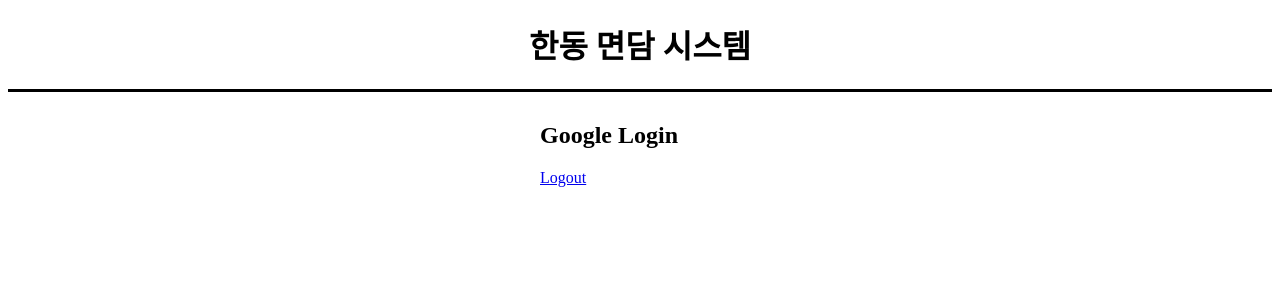
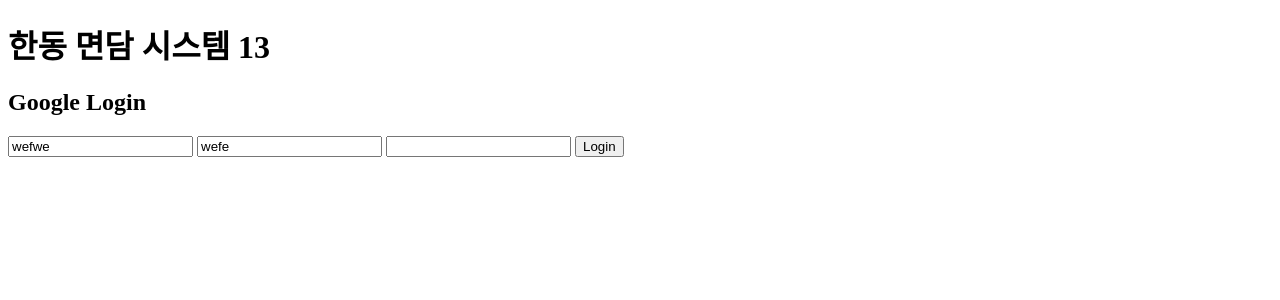
Before and after one commit to 21300506kihyun/hguMMS, a PHP site: page /hguMMS/login.html in a window 1280 px wide. Shown: the top 300 px of the page. Run offline with PHP 8.4, Linux system fonts and the light colour scheme; some libraries are stand-ins or nearby versions.

Commit message:
login 하고 정보 넘기기

```diff
--- a/html/hguMMS/hgumms_css.css
+++ /dev/null
@@ -1,18 +0,0 @@
-
- .header {
-   border-bottom : 3px solid black;
- }
- #title {
-   text-align: center;
- }
- .container{
-   padding: 10px;
-   width: 200px;
-   margin: 0 auto;
- }
- .g-signin2{
-   width : 200px;
- }
-.logout {
-  margin-top: 100px;
-}
--- a/html/hguMMS/login.html
+++ /dev/null
@@ -1,24 +0,0 @@
-<!DOCTYPE html>
-<html lang="en" dir="ltr">
-  <head>
-    <meta name="google-signin-scope" content="profile email">
-    <meta name="google-signin-client_id" content="493425768498-uasnr9m32vcs4tksloc6lj6fq6493goi.apps.googleusercontent.com">
-    <script src="https://apis.google.com/js/platform.js" async defer></script>
-    <meta charset="utf-8">
-    <script type="text/javascript" src ="script.js"></script>
-    <link rel = "stylesheet" href = "hgumms_css.css"/>
-    <title>handongMMS</title>
-  </head>
-
-  <body>
-    <div class = "header">
-      <h1 id = "title"> 한동 면담 시스템 </h1>
-    </div>
-    <div class = "container">
-      <h2> Google Login </h2>
-      <div class="g-signin2" data-onsuccess="onSignIn"></div>
-      <a class = "logout" href="#" onclick="signOut();">Logout</a>
-    </div>
-
-  </body>
-</html>
--- a/html/hguMMS/script.js
+++ /dev/null
@@ -1,21 +0,0 @@
-
-    function onSignIn(googleUser) {
-      // Useful data for your client-side scripts:
-      var profile = googleUser.getBasicProfile();
-      console.log("ID: " + profile.getId()); // Don't send this directly to your server!
-      console.log('Full Name: ' + profile.getName());
-      console.log('Given Name: ' + profile.getGivenName());
-      console.log('Family Name: ' + profile.getFamilyName());
-      console.log("Image URL: " + profile.getImageUrl());
-      console.log("Email: " + profile.getEmail());
-
-      // The ID token you need to pass to your backend:
-      var id_token = googleUser.getAuthResponse().id_token;
-      console.log("ID Token: " + id_token);
-    }
-    function signOut() {
-      var auth2 = gapi.auth2.getAuthInstance();
-      auth2.signOut().then(function () {
-        console.log('User signed out.');
-      });
-    }
--- /dev/null
+++ b/html/login.html
@@ -0,0 +1,50 @@
+
+<!DOCTYPE html>
+<html lang="en" dir="ltr">
+  <head>
+    <meta name="google-signin-scope" content="profile email">
+    <meta name="google-signin-client_id" content="924098158115-3oevbe0lurkhouu0fb98br6paj7i5e1a.apps.googleusercontent.com">
+    <script src="https://apis.google.com/js/platform.js" async defer></script>
+    <meta charset="utf-8">
+    <script type="text/javascript" src ="../JS/script.js"></script>
+    <link rel = "stylesheet" href = "../CSS/hgumms_css.css"/>
+    <title>handongMMS</title>
+
+  </head>
+
+  <body>
+    <div class = "header">
+      <h1 id = "title"> 한동 면담 시스템 13</h1>
+    </div>
+    <div class = "container">
+      <h2> Google Login </h2>
+      <div class="g-signin2" data-onsuccess="onSignIn" data-theme="dark">
+        <script>
+          function onSignIn(googleUser) {
+            // Useful data for your client-side scripts:
+            var profile = googleUser.getBasicProfile();
+            document.getElementById('name1').value = profile.getName();
+            document.getElementById('email1').value = profile.getEmail();
+            document.getElementById('img1').value = profile.getImageUrl();
+            console.log(profile.getImageUrl());
+
+            // The ID token you need to pass to your backend:
+            var id_token = googleUser.getAuthResponse().id_token;
+            console.log("ID Token: " + id_token);
+          }
+        </script>
+
+    </div>
+      <form action="main.php" method="post">
+        <input id = 'name1' name ="name1"  value ="wefwe"  />
+        <input id = 'email1' name ="email1"  value ="wefe"/>
+        <input id = 'img1' name ="img1" value =""/>
+
+        <input type="submit" value="Login"/>
+
+
+
+
+
+  </body>
+</html>
```
Also changed, not shown: JS/script.js (added, +21 -0 lines), html/main.php (renamed from Main.html, +8 -5 lines), login.html (deleted, +0 -24 lines), script.js (deleted, +0 -21 lines), CSS/Main.css (renamed from Main.css), CSS/hgumms_css.css (line endings or trailing spaces).
